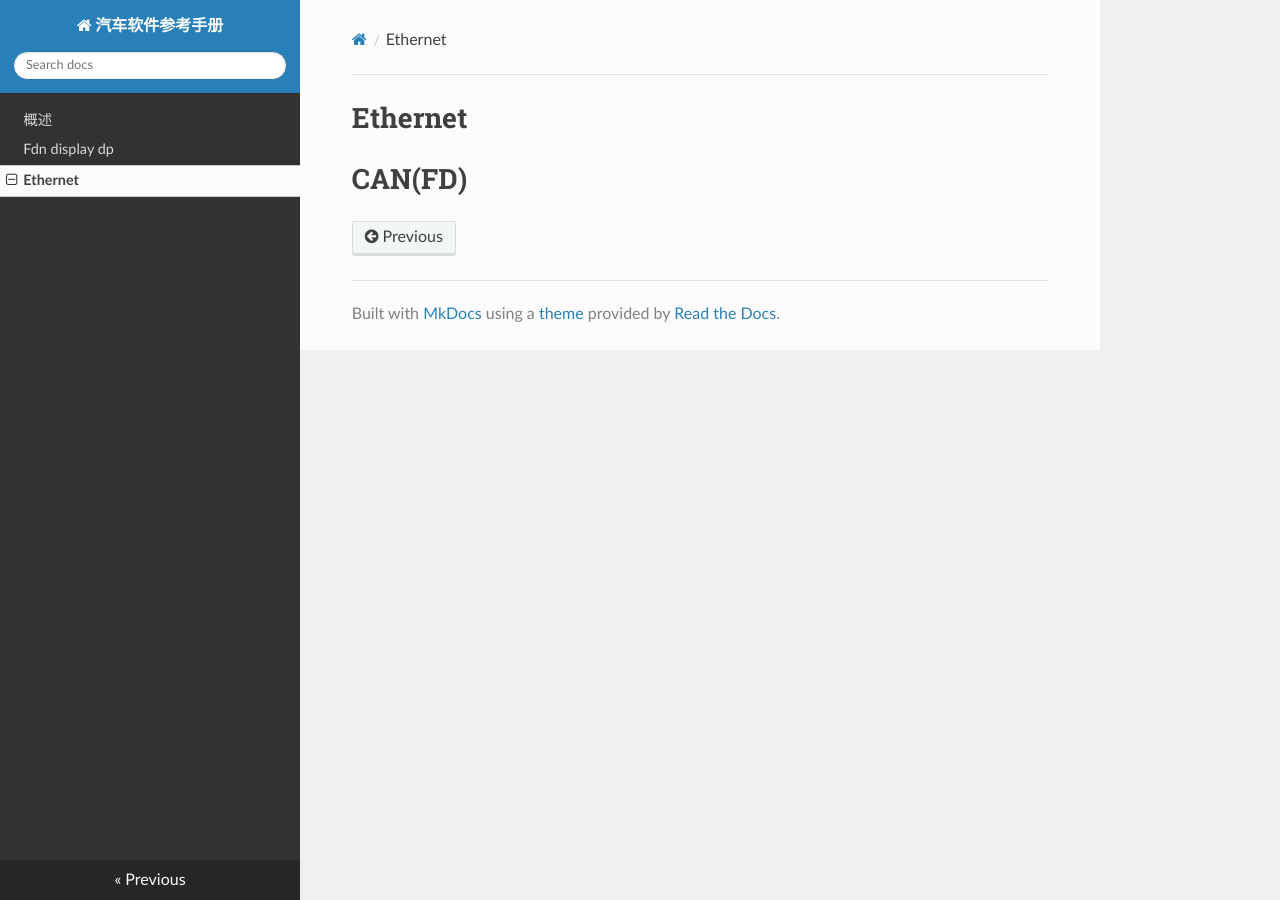
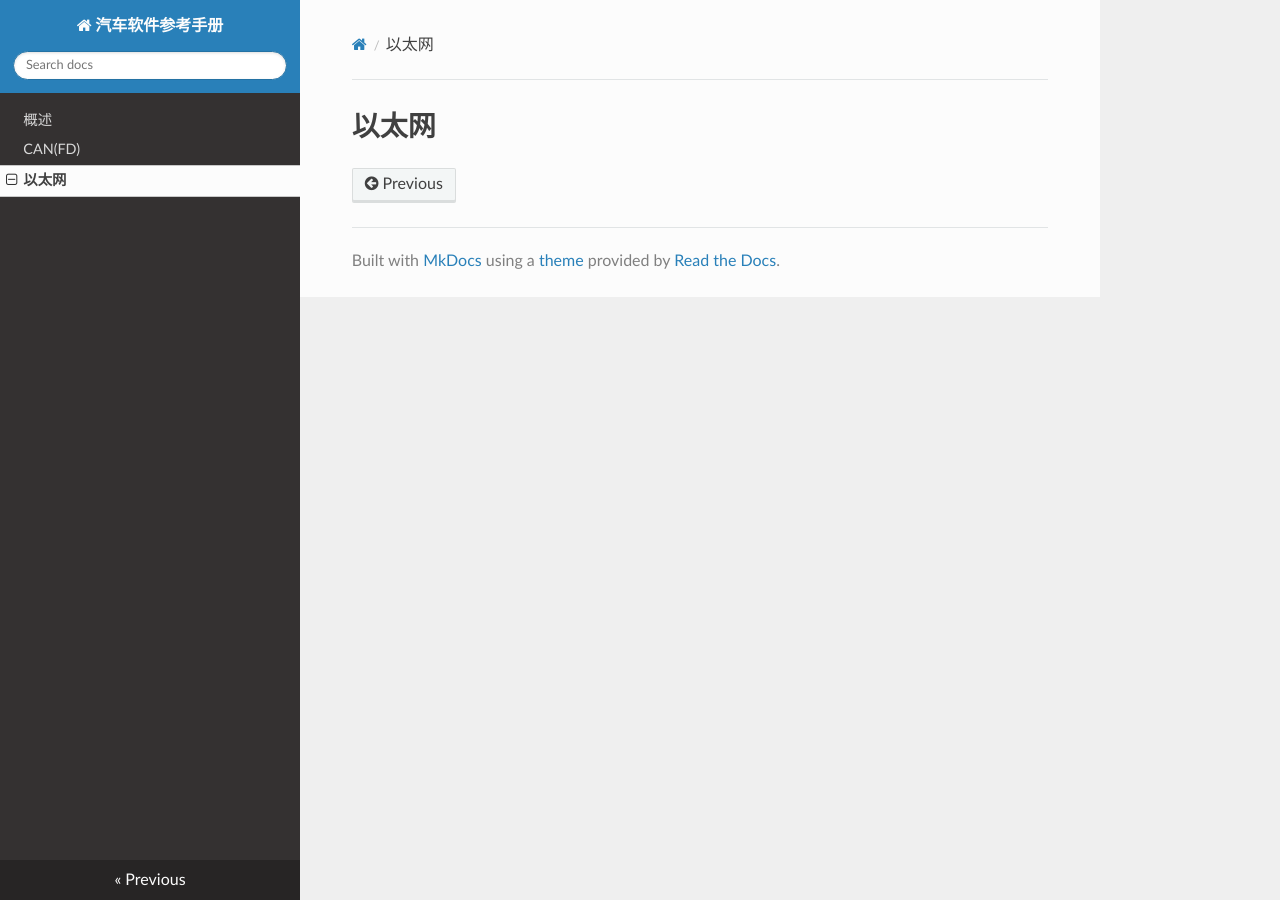
Before and after one commit to hai-yuan/automotive-sw-ref-manual, an MkDocs documentation site: the page built from docs/foundation.md, in a window 1280 px wide. Built offline with MkDocs 1.6.1, drawn with Linux system fonts in a browser that asks for light colours; nearby versions of some CDN libraries.

Commit message:
remove dp parts
Signed-off-by: hai-yuan <haiyuan_li@mentor.com>

```diff
--- a/docs/foundation.md
+++ b/docs/foundation.md
@@ -1,5 +1 @@
-
-
-# Ethernet
-
-# CAN(FD)
+# 以太网
```
Also changed, not shown: docs/can_canfd.md (added, +1 -0 lines), docs/fdn-display-dp.md (deleted).
